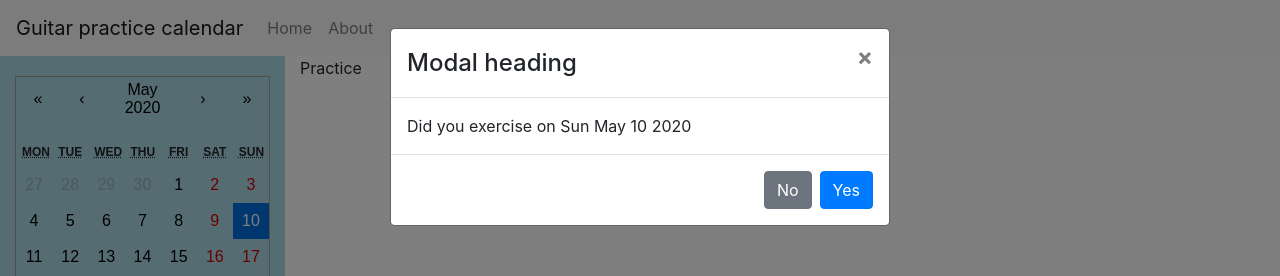
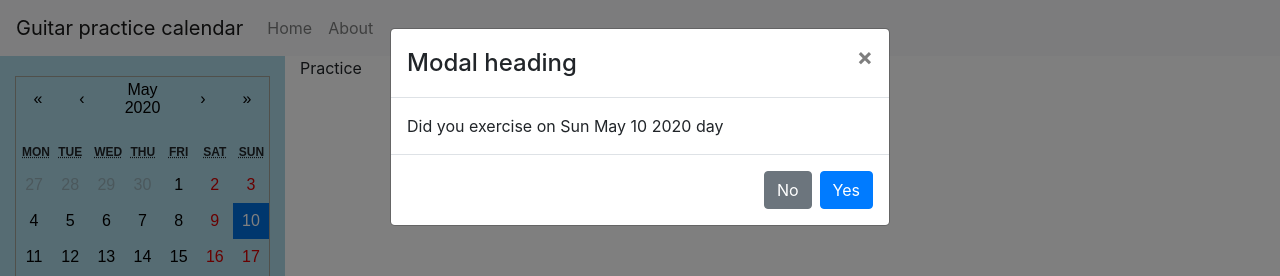
Before and after one commit to rodriguezvalencia/guitar-practice-session-tracker, a React (Create React App) app: page / in a window 1280 px wide. Both pictures are taken after a click on the button "10". Shown: the top 276 px of the page. Built offline with nearby package versions, Linux system fonts and the light colour scheme.

Commit message:
Moved the state management of the calendar and the modal into their respective compoenents

```diff
--- a/src/component/App.js
+++ b/src/component/App.js
@@ -1,14 +1,10 @@
 import React from "react";
 import GuitarCalendar from "./GuitarCalendar";
-import ExerciseModal from "./ExerciseModal";
 import Header from "./Header";
 import {Container, Row, Col} from 'react-bootstrap';
 import "./App.css";
 
 export default class App extends React.Component {
-  state = {
-  };
-
 
   render() {
     return (
@@ -16,11 +12,10 @@ export default class App extends React.Component {
         <Header />
         <Container className="main-container">
           <Row className="main-row">
-            <Col xs={3} className="sidebar-sticky cal-column"><GuitarCalendar /></Col>
+            <Col xs={3} className="sidebar-sticky cal-column"><GuitarCalendar parentCallback = {this.doShowModal} /></Col>
             <Col>Practice</Col>
           </Row>
         </Container>
-        <ExerciseModal />
       </div>
     );
   }
--- a/src/component/ExerciseModal.js
+++ b/src/component/ExerciseModal.js
@@ -1,14 +1,33 @@
 import React from "react";
-import Calendar from 'react-calendar'
-import {Container, Row, Col, Button, Modal, Nav, Navbar, NavDropdown} from 'react-bootstrap';
+import {Button, Modal} from 'react-bootstrap';
+
 
 export default class ExerciseModal extends React.Component {
-
   constructor(props) {
     super(props);
     this.state = {
       show: false,
+      date: this.props.date
     };
+  }
+
+  state = {
+    show: false
+  };
+
+  triggerModal = (modalParams) => {
+    this.setState({show: modalParams.show, date: modalParams.modalDate});
+  }
+
+  savePractice = (practice) => {
+    this.props.definePractice(practice, this.state.date);
+  }
+
+  setNoPractice = () => {this.savePractice(false);}
+  setPractice = () => {this.savePractice(true);}
+
+  handleClose = () => {
+    this.setState({show: false});
   }
 
   render() {
@@ -18,7 +37,7 @@ export default class ExerciseModal extends React.Component {
             <Modal.Header closeButton>
               <Modal.Title>Modal heading</Modal.Title>
             </Modal.Header>
-            <Modal.Body>Did you exercise on {this.state.modalDate}</Modal.Body>
+            <Modal.Body>Did you exercise on {this.state.date} day</Modal.Body>
             <Modal.Footer>
               <Button variant="secondary" onClick={() => {this.setNoPractice();this.handleClose()}}>
                 No
--- a/src/component/GuitarCalendar.js
+++ b/src/component/GuitarCalendar.js
@@ -1,13 +1,12 @@
 import React from "react";
 import Calendar from 'react-calendar'
-import {Container, Row, Col, Button, Modal, Nav, Navbar, NavDropdown} from 'react-bootstrap';
-
+//import {Button, Modal} from 'react-bootstrap';
+import ExerciseModal from "./ExerciseModal";
 import 'react-calendar/dist/Calendar.css';
 import './GuitarCalendar.css';
 
 function retrieveTrainingHistory() {
   var history = localStorage.getItem('history')?new Map(JSON.parse(localStorage.getItem('history'))):new Map();
-  var today = new Date();
   return history;
 }
 
@@ -17,33 +16,34 @@ export default class GuitarCalendar extends React.Component {
     super(props);
     this.state = {
       history: retrieveTrainingHistory(),
-      currentDate: new Date().toDateString(),
+      modalDate: new Date().toDateString(),
+      showExerciseModal: false,
     };
+    this.exerciseModal = React.createRef();
+  }
+
+  doShowModal = (childState) => {
+    this.exerciseModal.current.triggerModal();
+  }
+
+  definePractice = (practice, date) => {
+    this.setPractice(practice,date);
   }
 
   handleClose() {
-    this.setState({show: false});
+    this.props.parentCallback({show: false});
   }
 
   handleOpen(day) {
-    this.setState(
+    this.exerciseModal.current.triggerModal(
       {show: true,
-       currentDate: day.toDateString()}
+       modalDate: day.toDateString()}
     );
   }
 
-  setNoPractice() {
+  setPractice(practice, date) {
     var newHistory = new Map(this.state.history); //Shallow copy is OK
-    newHistory.set(this.state.currentDate, false);
-    this.setState(
-      {history: newHistory}
-    );
-    localStorage.setItem('history', JSON.stringify([...newHistory]));
-  }
-
-  setPractice() {
-    var newHistory = new Map(this.state.history); //Shallow copy is OK
-    newHistory.set(this.state.currentDate, true);
+    newHistory.set(date, practice);
     this.setState(
       {history: newHistory}
     );
@@ -59,22 +59,7 @@ export default class GuitarCalendar extends React.Component {
           tileClassName={({ date, view }, history) => practiceTile({ date, view }, this.state.history)}
           tileDisabled={tileDisabled}
         />
-        <>
-          <Modal show={this.state.show} onHide={() => this.handleClose()}>
-            <Modal.Header closeButton>
-              <Modal.Title>Modal heading</Modal.Title>
-            </Modal.Header>
-            <Modal.Body>Did you exercise on {this.state.currentDate}</Modal.Body>
-            <Modal.Footer>
-              <Button variant="secondary" onClick={() => {this.setNoPractice();this.handleClose()}}>
-                No
-              </Button>
-              <Button variant="primary" onClick={() => {this.setPractice();this.handleClose()}}>
-                Yes
-              </Button>
-            </Modal.Footer>
-          </Modal>
-        </>
+        <ExerciseModal ref={this.exerciseModal} definePractice={this.definePractice} />
       </div>
     );
   }
```
